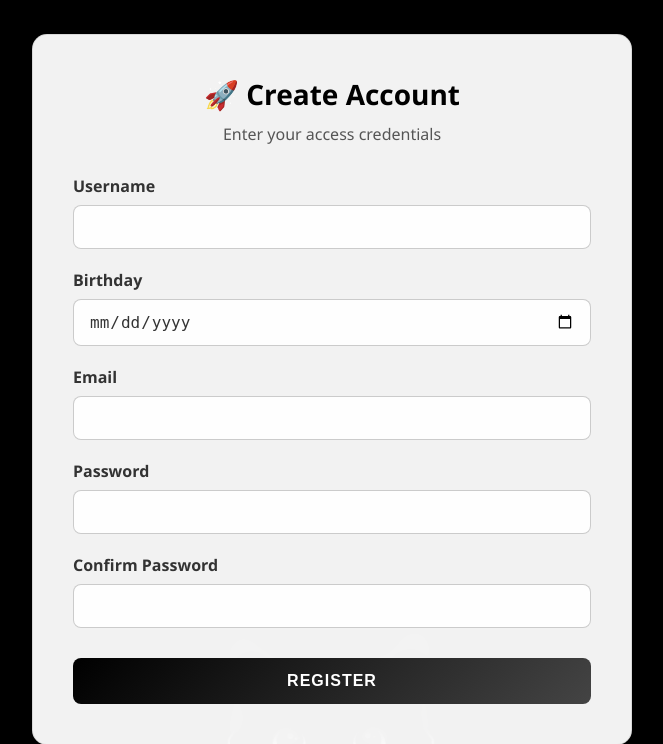
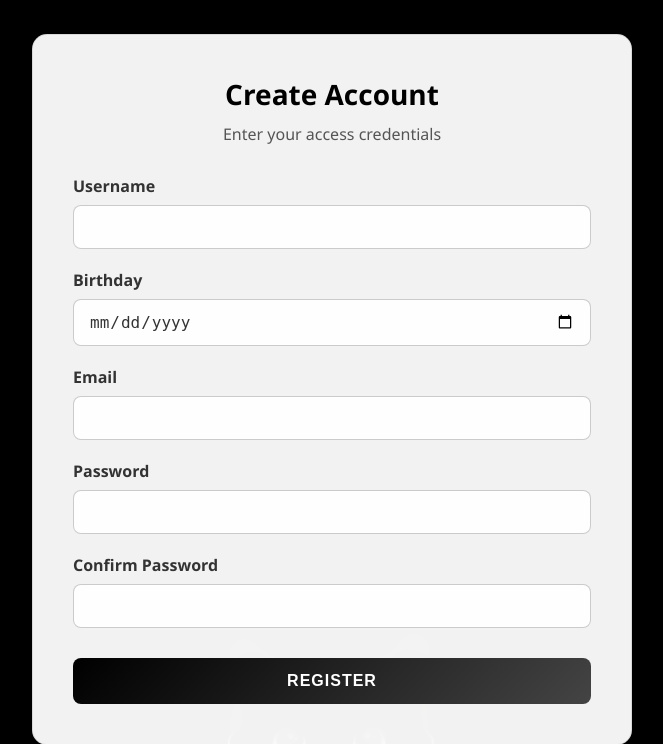
Before and after one commit to AldrinClave/Registration-Website1, a Flask app: page / in a window 1280 px wide. Shown: the top 744 px of the page, without its empty margins (308-971 px from the left). Run offline with Flask 3, Linux system fonts and the light colour scheme; parts of the project's set-up code (start-up, migrations or seed data) failed here and were passed over.

Commit message:
Remove emoji from Create Account header

```diff
--- a/templates/register.html
+++ b/templates/register.html
@@ -9,7 +9,7 @@
 <body>
 <div class="lbx">
     <div class="sbx content">
-        <h2 class="header1">🚀 Create Account</h2>
+        <h2 class="header1">Create Account</h2>
         <p class="header2">Enter your access credentials</p>
 
         {% with messages = get_flashed_messages(with_categories=true) %}
```
